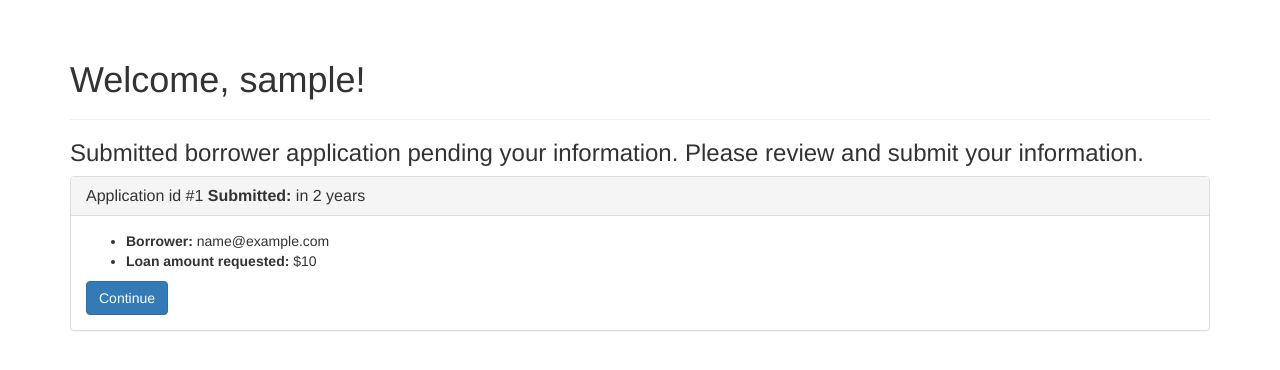
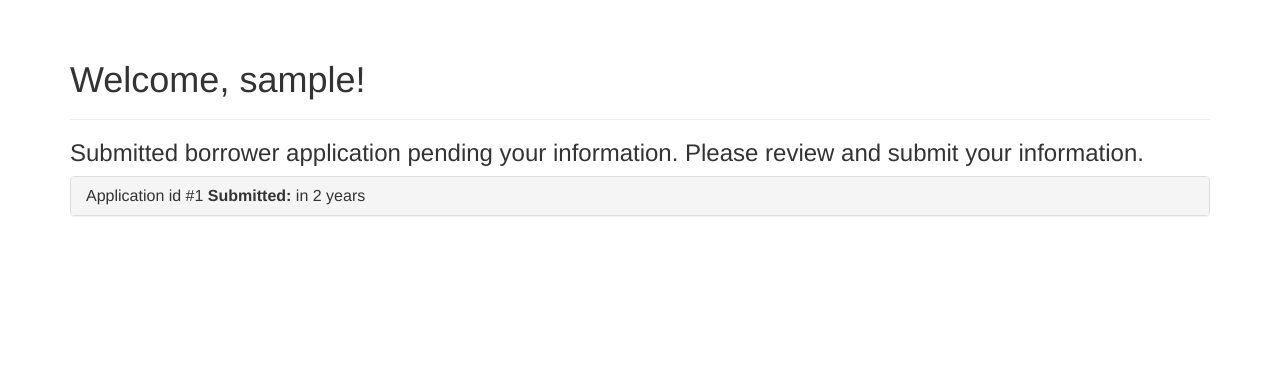
Before and after one commit to ImKogan/BRcredit_flask, a Flask app: page / in a window 1280 px wide. Shown: the part 52-422 px from the top of the page. Run offline with Flask 2, Linux system fonts and the light colour scheme; a user stored in the database is signed in; tables that the repository leaves empty hold one stand-in row (values such as "Sample post"); parts of the project's set-up code (start-up, migrations or seed data) failed here and were passed over; some libraries are stand-ins or nearby versions.

Commit message:
HTML updated

```diff
--- a/app/main/forms.py
+++ b/app/main/forms.py
@@ -14,9 +14,8 @@ class NameForm(FlaskForm):
 
 
 class EditProfileForm(FlaskForm):
-    name = StringField('Real name', validators=[Length(0, 64)])
+    username = StringField('Real name', validators=[Length(0, 64)])
     location = StringField('Location', validators=[Length(0, 64)])
-    about_me = TextAreaField('About me')
     submit = SubmitField('Submit')
 
 
--- a/app/main/views.py
+++ b/app/main/views.py
@@ -46,16 +46,14 @@ def user(username):
 def edit_profile():
     form = EditProfileForm()
     if form.validate_on_submit():
-        current_user.name = form.name.data
+        current_user.username = form.username.data
         current_user.location = form.location.data
-        current_user.about_me = form.about_me.data
         db.session.add(current_user._get_current_object())
         db.session.commit()
         flash('Your profile has been updated.')
         return redirect(url_for('.user', username=current_user.username))
-    form.name.data = current_user.name
+    form.username.data = current_user.username
     form.location.data = current_user.location
-    form.about_me.data = current_user.about_me
     return render_template('edit_profile.html', form=form)
 
 
--- a/app/templates/_borrower_loans.html
+++ b/app/templates/_borrower_loans.html
@@ -14,7 +14,7 @@
                 </a>
             </h4>
         </div>
-    <div id="collapse{{ loan.id }}" class="panel-collapse collapse in" role="tabpanel" aria-labelledby="heading{{ loan.id }}">
+    <div id="collapse{{ loan.id }}" class="panel-collapse collapse" role="tabpanel" aria-labelledby="heading{{ loan.id }}">
         <div class="panel-body">
             <div class="borrower-loan-content card">
                 <div class="card-body">
--- a/app/templates/_borrowers_applications.html
+++ b/app/templates/_borrowers_applications.html
@@ -14,7 +14,7 @@
                 </a>
             </h4>
         </div>
-    <div id="collapse{{ application.id }}" class="panel-collapse collapse in" role="tabpanel" aria-labelledby="heading{{ application.id }} ">
+    <div id="collapse{{ application.id }}" class="panel-collapse collapse" role="tabpanel" aria-labelledby="heading{{ application.id }} ">
         <div class="panel-body">
             <div class="borrower-application-content card">
                 <div class="card-body">
--- a/app/templates/_borrowers_connections.html
+++ b/app/templates/_borrowers_connections.html
@@ -14,7 +14,7 @@
                 </a>
             </h4>
         </div>
-    <div id="collapse{{ connection.id }}" class="panel-collapse collapse in" role="tabpanel" aria-labelledby="heading{{ connection.id }}">
+    <div id="collapse{{ connection.id }}" class="panel-collapse collapse" role="tabpanel" aria-labelledby="heading{{ connection.id }}">
         <div class="panel-body">
             <div class="borrower-connection-content card">
                 <div class="card-body">
--- a/app/templates/_guarantor_loans.html
+++ b/app/templates/_guarantor_loans.html
@@ -14,7 +14,7 @@
                 </a>
             </h4>
         </div>
-    <div id="collapse{{ loan.id }}" class="panel-collapse collapse in" role="tabpanel" aria-labelledby="heading{{ loan.id }}">
+    <div id="collapse{{ loan.id }}" class="panel-collapse collapse" role="tabpanel" aria-labelledby="heading{{ loan.id }}">
         <div class="panel-body">
             <div class="guarantor-loan-content card">
                 <div class="card-body">
--- a/app/templates/_guarantors_connections.html
+++ b/app/templates/_guarantors_connections.html
@@ -14,7 +14,7 @@
                 </a>
             </h4>
         </div>
-    <div id="collapse{{ connection.id }}" class="panel-collapse collapse in" role="tabpanel" aria-labelledby="heading{{ connection.id }}">
+    <div id="collapse{{ connection.id }}" class="panel-collapse collapse" role="tabpanel" aria-labelledby="heading{{ connection.id }}">
         <div class="panel-body">
             <div class="guarantor-connection-content card">
                 <div class="card-body">
--- a/app/templates/admin/_pending_applications.html
+++ b/app/templates/admin/_pending_applications.html
@@ -14,7 +14,7 @@
                 </a>
             </h4>
         </div>
-    <div id="collapse{{ application.id }}" class="panel-collapse collapse in" role="tabpanel" aria-labelledby="heading{{ application.id }}">
+    <div id="collapse{{ application.id }}" class="panel-collapse collapse" role="tabpanel" aria-labelledby="heading{{ application.id }}">
         <div class="panel-body">
             <div class="pending-application-content card">
                 <div class="card-body">
--- a/app/templates/admin/manage_terms.html
+++ b/app/templates/admin/manage_terms.html
@@ -21,7 +21,7 @@
                 </a>
             </h4>
         </div>
-    <div id="collapse{{ term.id }}" class="panel-collapse collapse in" role="tabpanel" aria-labelledby="heading{{ term.id }}">
+    <div id="collapse{{ term.id }}" class="panel-collapse collapse" role="tabpanel" aria-labelledby="heading{{ term.id }}">
         <div class="panel-body">
             <div class="pending-term-content card">
                 <div class="card-body">
```
Also changed, not shown: app/templates/edit_profile.html (added, +13 -0 lines), data-dev.sqlite, 1 other file.
